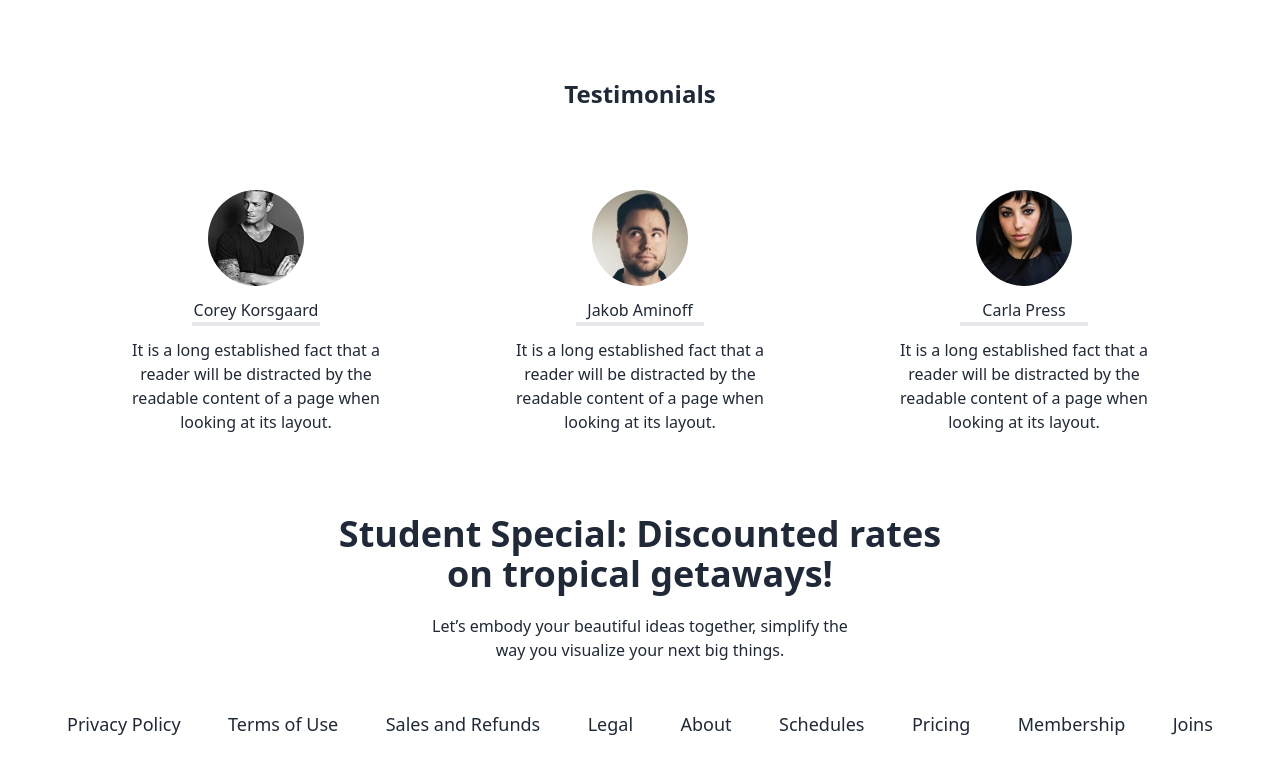
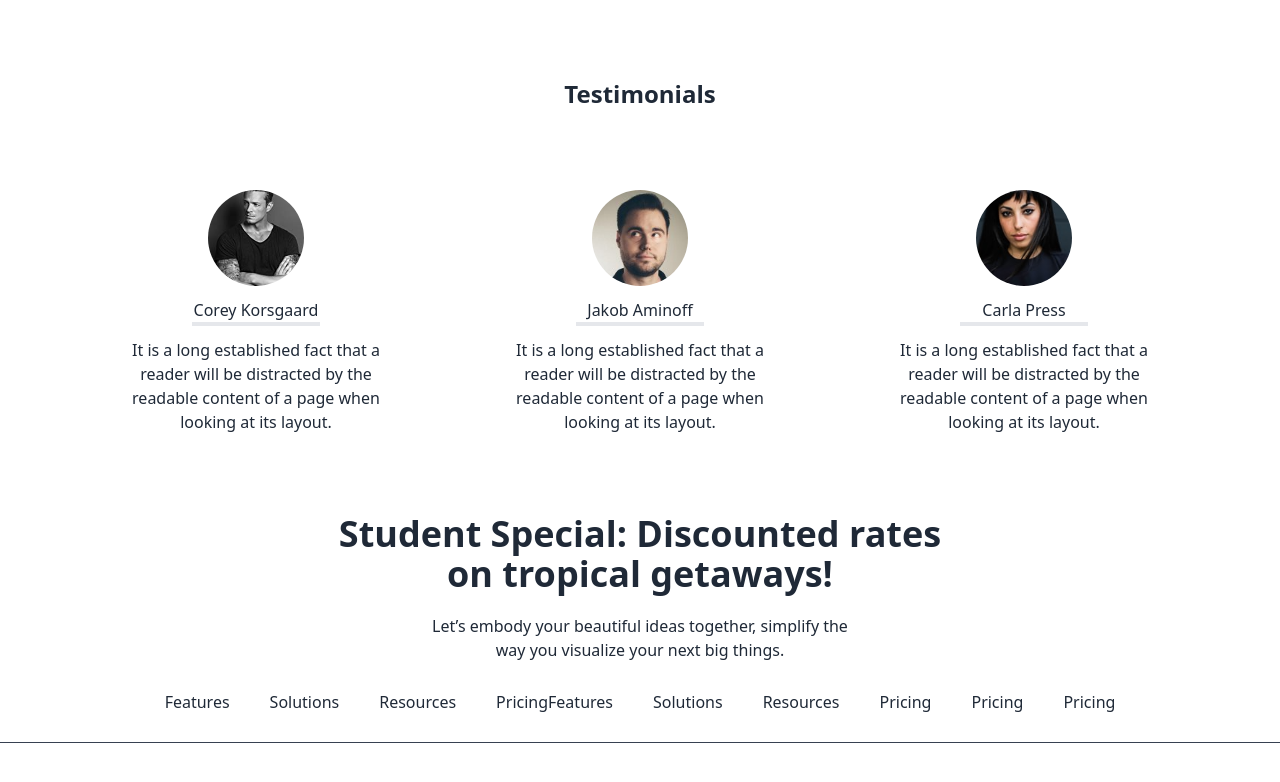
Before and after one commit to kamruzzaman22874/tropical-destination, a React (Vite) app: page / in a window 1280 px wide. Shown: the part 3113-3895 px from the top of the page. After the commit the page ends 3856 px from the top, so only its background shows below. Built offline with nearby package versions, Linux system fonts and the light colour scheme.

Commit message:
check tablet responsive

```diff
--- a/src/components/pages/Booking/Booking.jsx
+++ b/src/components/pages/Booking/Booking.jsx
@@ -52,15 +52,15 @@ const Booking = () => {
                         </div>
                         <div className="form-control md:w-1/2">
                             <label className="label">
-                                <span className="label-text uppercase">star</span>
+                                <span className="label-text uppercase">room</span>
                             </label>
                             <div className="flex h-12 bg-[#F3F3F3] gap-8 items-center rounded-lg shadow-xl">
                                 <button className="bg-[#f7dada] rounded h-full w-10 flex justify-center items-center ">
-                                    <FaMinus onClick={() => setIncrease(star - 1)} />
+                                    <FaMinus onClick={() => setIncrease(increase - 1)} />
                                 </button>
                                 <p className="px-3 text-center">{increase}</p>
                                 <button className="bg-[#f7dada] rounded h-full w-10 flex justify-center items-center ">
-                                    <FaPlus onClick={() => setIncrease(star + 1)} />
+                                    <FaPlus onClick={() => setIncrease(increase + 1)} />
                                 </button>
                             </div>
 
--- a/src/shared/Footer/Footer.jsx
+++ b/src/shared/Footer/Footer.jsx
@@ -2,21 +2,66 @@ import { Link } from "react-router-dom"
 
 const Footer = () => {
     return (
-        <section className="py-12 ">
-            <div className="md:w-11/12 mx-auto">
-                <ul className="md:flex text-center md:flex-cols gap-5 text-lg justify-around">
-                    <li className="list-none"><Link>Privacy Policy</Link></li>
-                    <li className="list-none"><Link>Terms of Use</Link></li>
-                    <li className="list-none"><Link>Sales and Refunds</Link></li>
-                    <li className="list-none"><Link>Legal</Link></li>
-                    <li className="list-none"><Link>About</Link></li>
-                    <li className="list-none"><Link>Schedules</Link></li>
-                    <li className="list-none"><Link>Pricing</Link></li>
-                    <li className="list-none"><Link>Membership</Link></li>
-                    <li className="list-none"><Link>Joins</Link></li>
-                </ul>
+        // <section className="py-12 ">
+        //     <div className="md:w-11/12 mx-auto">
+        //         <ul className="md:flex text-center md:flex-cols gap-5 text-lg justify-around">
+        //             <li className="list-none"><Link>Privacy Policy</Link></li>
+        //             <li className="list-none"><Link>Terms of Use</Link></li>
+        //             <li className="list-none"><Link>Sales and Refunds</Link></li>
+        //             <li className="list-none"><Link>Legal</Link></li>
+        //             <li className="list-none"><Link>About</Link></li>
+        //             <li className="list-none"><Link>Schedules</Link></li>
+        //             <li className="list-none"><Link>Pricing</Link></li>
+        //             <li className="list-none"><Link>Membership</Link></li>
+        //             <li className="list-none"><Link>Joins</Link></li>
+        //         </ul>
+        //     </div>
+        // </section>
+        <header class=" border-b border-gray-700">
+            <div class="px-4 flex justify-center mx-auto max-w-7xl sm:px-6 lg:px-8">
+                <nav class="flex items-center   h-16 lg:h-20">
+                    <div class="hidden md:flex md:items-center md:space-x-10">
+                        <a href="#" title="" class="text-sm font-medium  transition-all duration-200 lg:text-base hover:text-opacity-70 focus:text-opacity-70"> Features </a>
+
+                        <a href="#" title="" class="text-sm font-medium  transition-all duration-200 lg:text-base hover:text-opacity-70 focus:text-opacity-70"> Solutions </a>
+
+                        <a href="#" title="" class="text-sm font-medium  transition-all duration-200 lg:text-base hover:text-opacity-70 focus:text-opacity-70"> Resources </a>
+
+                        <a href="#" title="" class="text-sm font-medium  transition-all duration-200 lg:text-base hover:text-opacity-70 focus:text-opacity-70"> Pricing </a>
+                    </div>
+
+                    <div class="hidden md:flex md:items-center md:space-x-10">
+                        <a href="#" title="" class="text-sm font-medium  transition-all duration-200 lg:text-base hover:text-opacity-70 focus:text-opacity-70"> Features </a>
+
+                        <a href="#" title="" class="text-sm font-medium  transition-all duration-200 lg:text-base hover:text-opacity-70 focus:text-opacity-70"> Solutions </a>
+
+                        <a href="#" title="" class="text-sm font-medium  transition-all duration-200 lg:text-base hover:text-opacity-70 focus:text-opacity-70"> Resources </a>
+
+                        <a href="#" title="" class="text-sm font-medium  transition-all duration-200 lg:text-base hover:text-opacity-70 focus:text-opacity-70"> Pricing </a>
+                        <a href="#" title="" class="text-sm font-medium  transition-all duration-200 lg:text-base hover:text-opacity-70 focus:text-opacity-70"> Pricing </a>
+                        <a href="#" title="" class="text-sm font-medium  transition-all duration-200 lg:text-base hover:text-opacity-70 focus:text-opacity-70"> Pricing </a>
+                    </div>
+                </nav>
+                <nav class="min-h-screen px-4 py-10 text-center bg-black md:hidden">
+                    <button type="button" class="inline-flex p-2  transition-all duration-200 rounded-md focus:bg-gray-800 hover:bg-gray-800">
+                        <svg xmlns="http://www.w3.org/2000/svg" class="w-6 h-6" fill="none" viewBox="0 0 24 24" stroke="currentColor">
+                            <path stroke-linecap="round" stroke-linejoin="round" stroke-width="2" d="M6 18L18 6M6 6l12 12" />
+                        </svg>
+                    </button>
+
+                    <nav class="flex flex-col items-center mt-10 space-y-2">
+                        <a href="#" title="" class="py-2 font-medium  transition-all duration-200 focus:text-opacity-70"> Features </a>
+
+                        <a href="#" title="" class="py-2 font-medium  transition-all duration-200 focus:text-opacity-70"> Solutions </a>
+
+                        <a href="#" title="" class="py-2 font-medium  transition-all duration-200 focus:text-opacity-70"> Resources </a>
+
+                        <a href="#" title="" class="py-2 font-medium  transition-all duration-200 focus:text-opacity-70"> Pricing </a>
+                    </nav>
+                </nav>
             </div>
-        </section>
+        </header>
+
 
     );
 };
```
